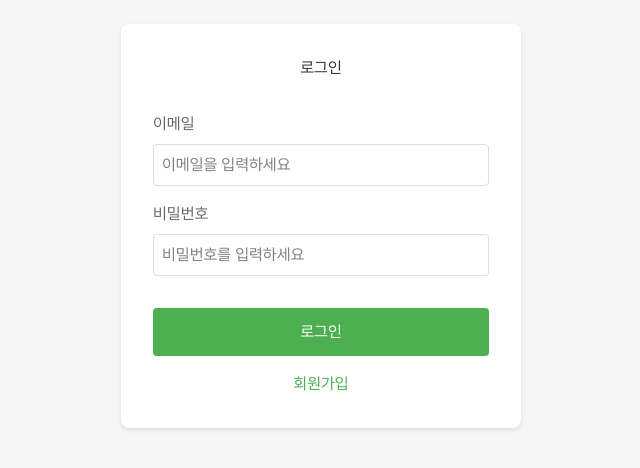
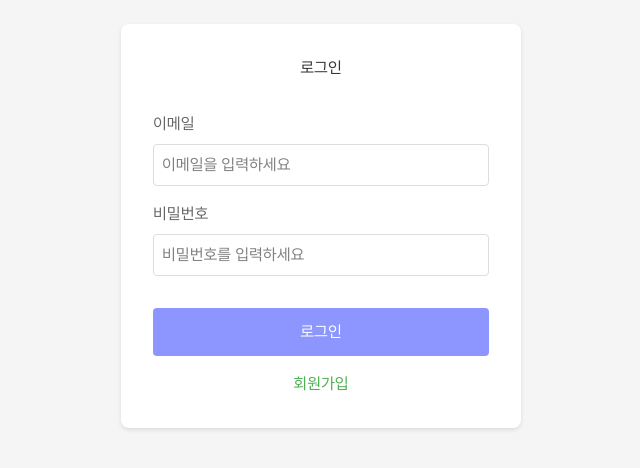
Before and after one commit to suMin77123/frontend-e2e-demo, a SvelteKit app: page /login in a window 1280 px wide. Shown: the part 174-642 px from the top of the page, without its empty margins (319-959 px from the left). Built offline with nearby package versions, Linux system fonts and the light colour scheme.

Commit message:
style: button color change

```diff
--- a/src/routes/login/+page.svelte
+++ b/src/routes/login/+page.svelte
@@ -104,7 +104,7 @@
         padding: 0.75rem;
         font-size: 1rem;
         color: white;
-        background-color: #4CAF50;
+        background-color: #8c96fe;
         border: none;
         border-radius: 4px;
         cursor: pointer;
@@ -112,7 +112,7 @@
     }
 
     button:hover {
-        background-color: #45a049;
+        background-color: #1628f7;
     }
 
     .error {
```
